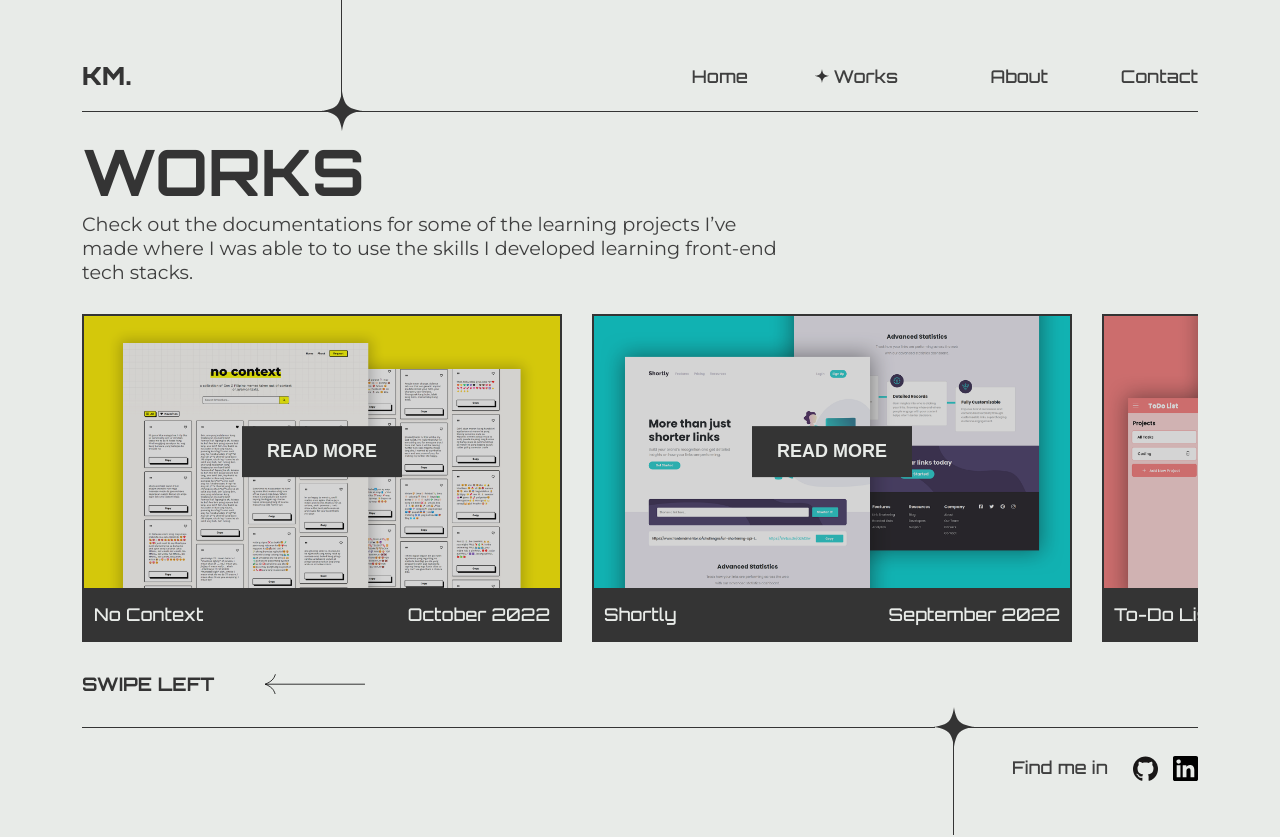
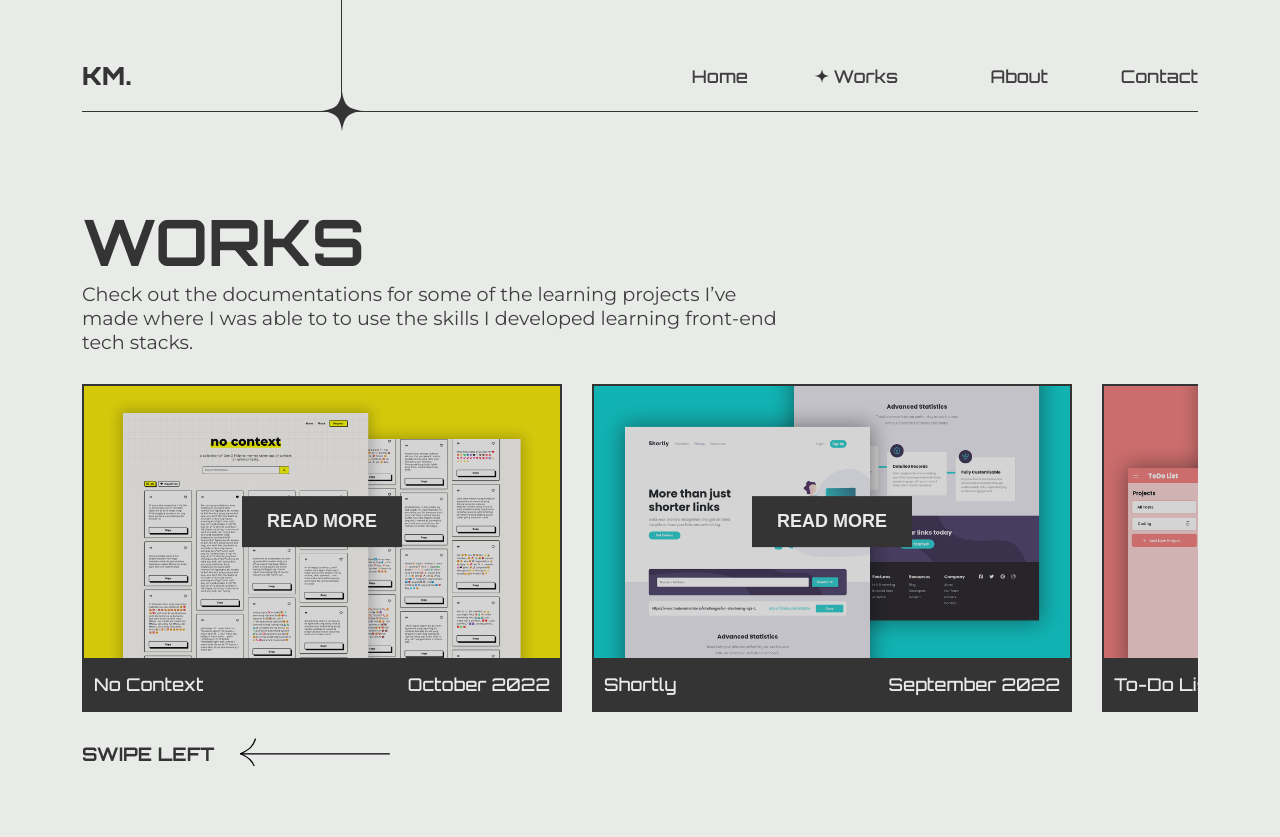
Before and after one commit to sn-tin/frontendkristine, a React (Create React App) app: page /works in a window 1280 px wide. Shown: the top 837 px of the page. Built offline with nearby package versions, Linux system fonts and the light colour scheme.

Commit message:
Create a styled component for the parent container

```diff
--- a/src/components/Works/Works.js
+++ b/src/components/Works/Works.js
@@ -1,6 +1,6 @@
 import works from "./worksData";
 import Cards from "./WorkCards";
-import { Carousel, WorkTexts, InnerCarousel } from "./Works.styles";
+import { Carousel, WorkTexts, InnerCarousel, StyledWorks } from "./Works.styles";
 import { useState, useRef, useEffect } from "react";
 
 const Works = () => {
@@ -18,7 +18,7 @@ const Works = () => {
     })
 
     return (
-        <section className="works">
+        <StyledWorks className="works">
             <WorkTexts className="title-description">
                 <h1>Works</h1>
                 <p>Check out the documentations for some of the learning projects I’ve made where I was able to to use the skills I developed learning front-end tech stacks.</p>
@@ -29,7 +29,7 @@ const Works = () => {
                 </InnerCarousel>
                 <h3>Swipe Left</h3>
             </Carousel>
-        </section>
+        </StyledWorks>
     )
 }
 
--- a/src/components/Works/Works.styles.js
+++ b/src/components/Works/Works.styles.js
@@ -3,8 +3,14 @@ import swipeArrow from "../../assets/swipe-arrow.svg";
 import { devices, theme } from "../../styles";
 import { motion } from "framer-motion";
 
+const StyledWorks = styled.section`
+    margin: 30px auto 50px;
+    @media screen and (${devices.laptop}){
+        margin: 70px auto;
+    }
+`
+
 const WorkTexts = styled.div`
-    margin: 0 auto;
     h1 {
         font-size: ${theme.heading.smaller};
     }
@@ -22,7 +28,7 @@ const Carousel = styled(motion.div)`
         content: '';
         width: 100px;
         background: url(${swipeArrow}) no-repeat center center;
-        background-size: 100px;
+        background-size: 150px;
         padding: 100px;
     }
 `
@@ -180,4 +186,4 @@ const SubTopics = styled.div`
     }
 `
 
-export { WorkTexts, Carousel, InnerCarousel, CardsWrapper, CardImg, Overlay, ReadButton, DetailsWrapper, ArticleWrapper, ArticleImage, ArticleMainText, FlexButtons, BorderButton, SolidButton, SubTopics }
+export { StyledWorks, WorkTexts, Carousel, InnerCarousel, CardsWrapper, CardImg, Overlay, ReadButton, DetailsWrapper, ArticleWrapper, ArticleImage, ArticleMainText, FlexButtons, BorderButton, SolidButton, SubTopics }
```
